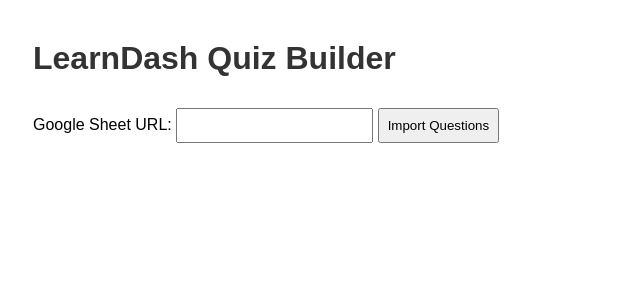
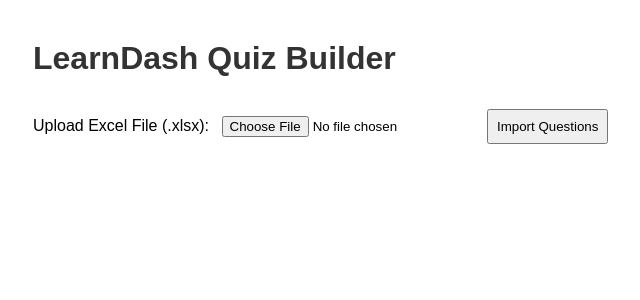
Before and after one commit to drnorby01/learn-dash-quiz-builder---, a Flask app: page / in a window 1280 px wide. Shown: the top 300 px of the page, without its empty margins (7-647 px from the left). Run offline with Flask 3, Linux system fonts and the light colour scheme.

Commit message:
Update index.html

```diff
--- a/templates/index.html
+++ b/templates/index.html
@@ -6,12 +6,11 @@
 </head>
 <body>
     <h1>LearnDash Quiz Builder</h1>
-    <form id="sheetForm">
-        <label>Google Sheet URL:</label>
-        <input type="text" name="sheet_url" required>
+<form id="excelForm" enctype="multipart/form-data">
+    <label>Upload Excel File (.xlsx):</label>
+    <input type="file" name="excel_file" accept=".xlsx" required>
     <button type="submit">Import Questions</button>
 </form>
-
     <div id="quizEditor" style="display:none;">
         <label>Quiz Title:</label>
         <input type="text" id="quizTitle" value="My Quiz">
@@ -20,7 +19,7 @@
     </div>
 
     <script>
-        document.getElementById('sheetForm').onsubmit = async function(e) {
+document.getElementById('excelForm').onsubmit = async function(e) {
     e.preventDefault();
     const formData = new FormData(e.target);
     const res = await fetch('/import', {
```
Lines whose indentation alone changed are shown as unchanged.
